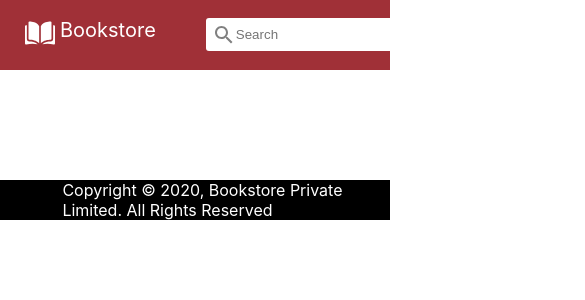
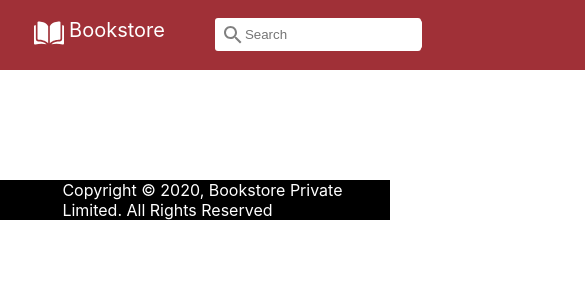
Before and after one commit to saudhasan762/Bookstore, a React (Create React App) app: page /Dashboard in a window 390 px wide. Shown: the top 300 px of the page, 585 px wide, since content can reach past the window. Built offline with nearby package versions, Linux system fonts and the light colour scheme; no server answers.

Commit message:
Updated: modified css to make responsive header

```diff
--- a/src/Components/Header/Header.scss
+++ b/src/Components/Header/Header.scss
@@ -81,8 +81,8 @@
 
 @media only screen and (max-width: 360px) {
     .appbar {
-        // width: 225%;
-        width: auto;
+        width: 100%;
+        // width: auto;
    }
     .appbar div {
         display: flex;
@@ -143,8 +143,12 @@
 
 @media screen and (max-width: 531px) and (max-width: 768px){
 
+    .appbar{
+        width: 200%;
+    }
+
     .appbar .input{
-        width: auto;
+        width: 50%;
     }
     .input input {
         width: auto;
```
